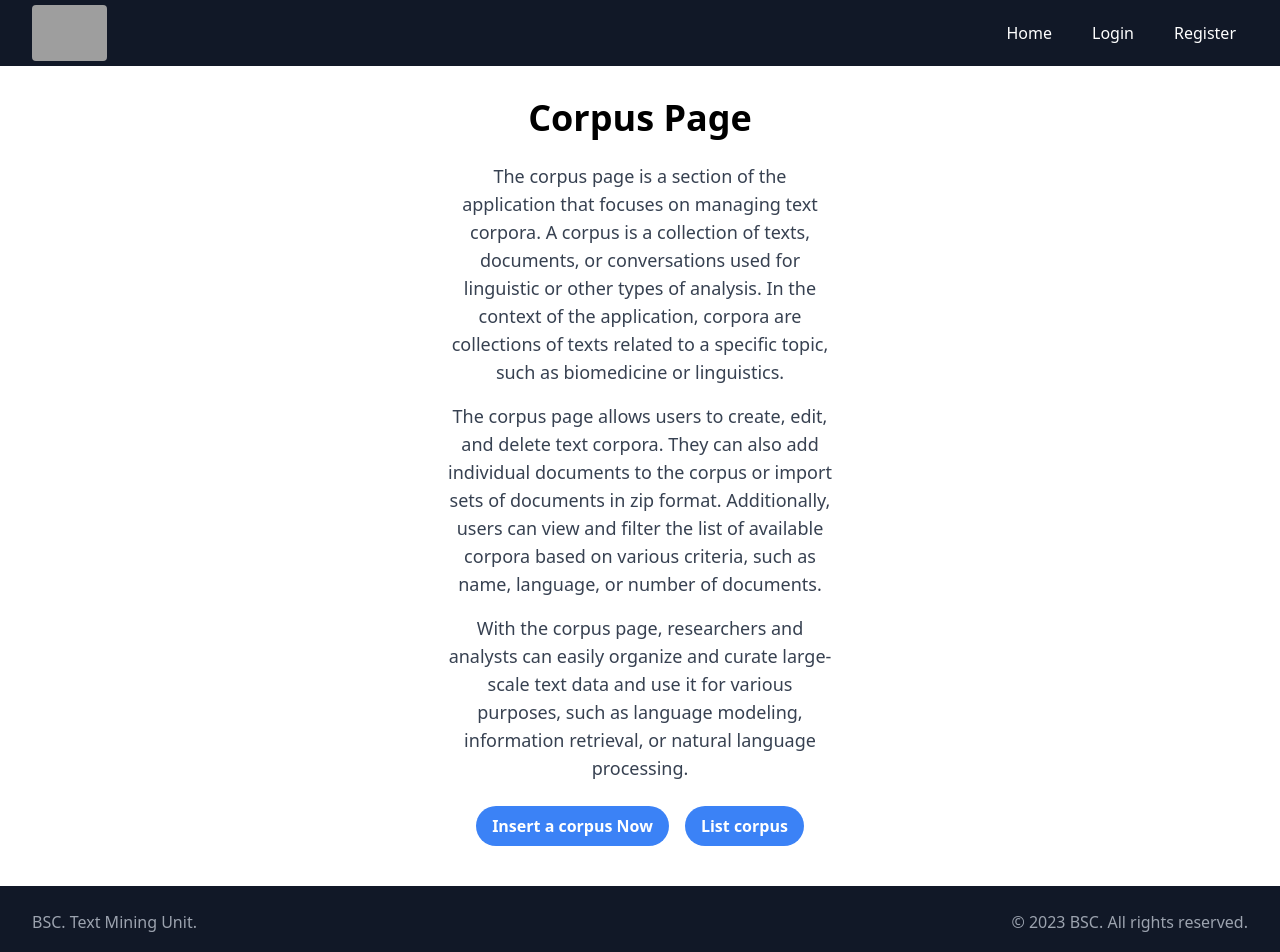
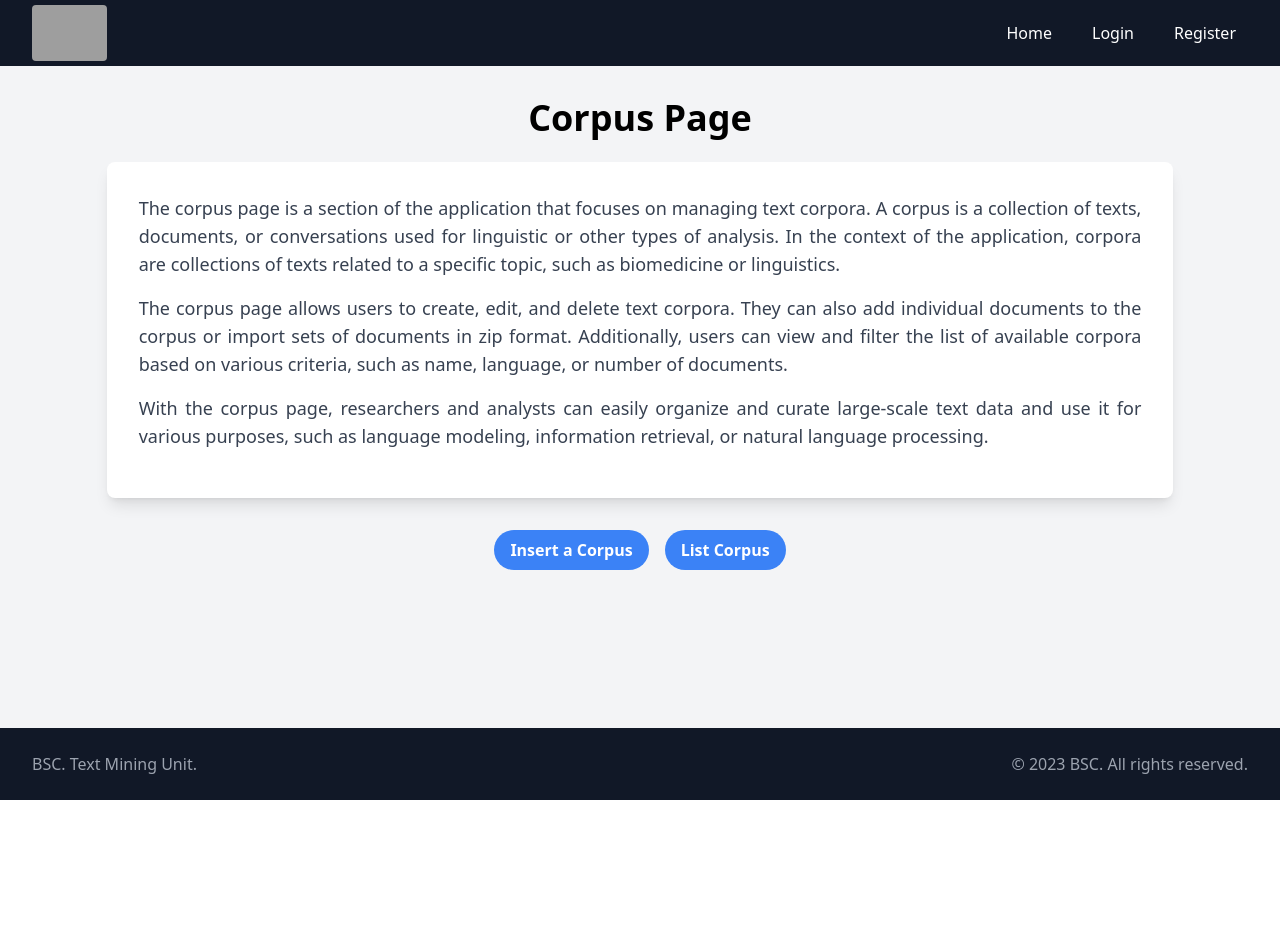
Before and after one commit to TeMU-BSC/BioTextMiner, a Next.js app in the folder frontend/next-project/: page /corpus in a window 1280 px wide. Shown: the top 952 px of the page. After the commit the page ends 800 px from the top, so only its background shows below. Built offline with nearby package versions, Linux system fonts and the light colour scheme; grey boxes are pictures that could not be loaded.

Commit message:
backend : elasticsearch working

```diff
--- a/frontend/next-project/src/components/footer.tsx
+++ b/frontend/next-project/src/components/footer.tsx
@@ -1,7 +1,7 @@
 const Footer = () => {
   return (
-      <footer className="bg-gray-900 text-white">
-        <div className="max-w-7xl mx-auto py-6 px-4 sm:px-6 lg:px-8 flex justify-between">
+    <footer className="bg-gray-900 text-white absolute bottom-0 w-full">
+      <div className="max-w-7xl mx-auto py-6 px-4 sm:px-6 lg:px-8 flex justify-between items-center">
         <div>
           <p className="text-gray-400">BSC. Text Mining Unit.</p>
         </div>
@@ -10,7 +10,7 @@ const Footer = () => {
         </div>
       </div>
     </footer>
-    )
-  }
+  );
+};
 
 export default Footer;
--- a/frontend/next-project/src/pages/corpus.tsx
+++ b/frontend/next-project/src/pages/corpus.tsx
@@ -4,30 +4,40 @@ import { Card, CardContent, Typography } from '@mui/material';
 import Footer from '@/components/footer';
 
 const CorpusPage = () => (
-  <div>
+  <div className="bg-gray-100 min-h-screen">
     <NavBar />
-    <div className="flex items-center justify-center m-8">
-      <div className="text-center">
+    <div className="flex flex-col items-center justify-center my-8">
+      <div className="text-center w-10/12">
         <h1 className="text-4xl font-bold mb-6">Corpus Page</h1>
 
-        <div className='w-96'>
+        <div className='bg-white rounded-lg shadow-lg p-8 text-justify'>
           <p className="text-lg text-gray-700 mb-4">The corpus page is a section of the application that focuses on managing text corpora. A corpus is a collection of texts, documents, or conversations used for linguistic or other types of analysis. In the context of the application, corpora are collections of texts related to a specific topic, such as biomedicine or linguistics.</p>
           <p className="text-lg text-gray-700 mb-4">The corpus page allows users to create, edit, and delete text corpora. They can also add individual documents to the corpus or import sets of documents in zip format. Additionally, users can view and filter the list of available corpora based on various criteria, such as name, language, or number of documents.</p>
           <p className="text-lg text-gray-700 mb-4">With the corpus page, researchers and analysts can easily organize and curate large-scale text data and use it for various purposes, such as language modeling, information retrieval, or natural language processing.</p>
         </div>
-        <div>
-          <button className="m-2 bg-blue-500 hover:bg-blue-700 text-white font-bold py-2 px-4 rounded-full transition-all duration-500 transform hover:scale-110">
-            <Link href='/corpus/insert'>Insert a corpus Now</Link>
+
+        <div className="flex justify-center space-x-4 mt-8">
+          <button className="bg-blue-500 hover:bg-blue-700 text-white font-bold py-2 px-4 rounded-full transition-all duration-500 transform hover:scale-110">
+            <Link href='/corpus/insert'>
+              Insert a Corpus
+            </Link>
           </button>
-          <button className="m-2 bg-blue-500 hover:bg-blue-700 text-white font-bold py-2 px-4 rounded-full transition-all duration-500 transform hover:scale-110">
-            <Link href='/corpus/list'>List corpus</Link>
+
+          <button className="bg-blue-500 hover:bg-blue-700 text-white font-bold py-2 px-4 rounded-full transition-all duration-500 transform hover:scale-110">
+            <Link href='/corpus/list'>
+              List Corpus
+            </Link>
           </button>
         </div>
 
       </div>
     </div>
-    <Footer></Footer>
+    {/* Footer */}
+    <div className='absolute inset-x-0 bottom-0'>
+      <Footer></Footer>
+    {/* End Footer */}
+    </div>
   </div>
-)
+);
 
-export default CorpusPage
+export default CorpusPage;
--- a/frontend/next-project/src/pages/documents.tsx
+++ b/frontend/next-project/src/pages/documents.tsx
@@ -3,17 +3,19 @@ import Link from 'next/link';
 import Footer from '@/components/footer';
 
 const DocumentsPage = () => (
-  <div>
+  <div className="bg-gray-100 min-h-screen">
     <NavBar />
-    <div className="flex items-center justify-center m-8">
-      <div className="text-center">
+    <div className="flex flex-col items-center justify-center my-8">
+      <div className="text-center w-10/12">
         <h1 className="text-4xl font-bold mb-6">Documents Page</h1>
-        <div className='w-96'>
+
+        <div className='bg-white rounded-lg shadow-lg p-8 text-justify'>
           <p className="text-lg text-gray-700 mb-4">The documents page is a section of the application where users can upload and manage zip files to insert data in the database. Additionally, they can also search and filter existing documents, with anotations criteria.</p>
           <p className="text-lg text-gray-700 mb-4">On the documents page, users can see a list of all the documents they have uploaded, with detailed information such as name, author, date, and other information. They can also click on a document to open it and view its contents.</p>
           <p className="text-lg text-gray-700 mb-4">Furthermore, the documents page allows users to upload new zip files to the application. When a file is successfully uploaded, it is automatically decompressed and added to the list of documents.</p>
         </div>
-        <div className='space-x-4'>
+
+        <div className="flex justify-center space-x-4 mt-8">
           <button className="bg-blue-500 hover:bg-blue-700 text-white font-bold py-2 px-4 rounded-full transition-all duration-500 transform hover:scale-110">
             <Link href='/documents/upload'>Upload a zip Now</Link>
           </button>
--- a/frontend/next-project/src/pages/documents/upload.tsx
+++ b/frontend/next-project/src/pages/documents/upload.tsx
@@ -76,8 +76,8 @@ const FileUploadForm: React.FC = () => {
       </button>
     </form>
 
+    </div>
     <Footer></Footer>
-    </div>
     </>
   );
 };
--- a/frontend/next-project/src/pages/index.tsx
+++ b/frontend/next-project/src/pages/index.tsx
@@ -4,7 +4,7 @@ import Image from 'next/image';
 import Footer from '@/components/footer';
 
 const HomePage = () => (
-  <div>
+  <div className='flex flex-col h-screen'>
     <NavBar />
     <div className="flex justify-center items-center m-9 w-8/12 mx-auto">
       <div className="text-center">
@@ -27,7 +27,9 @@ const HomePage = () => (
         </div>
       </div>
     </div>
+    <div className='absolute inset-x-0 bottom-0'>
     <Footer></Footer>
+    </div>
   </div>
 )
 
```
Also changed, not shown: 1 other file (tests, documents, lock files or other folders). Lines whose indentation alone changed are shown as unchanged.
